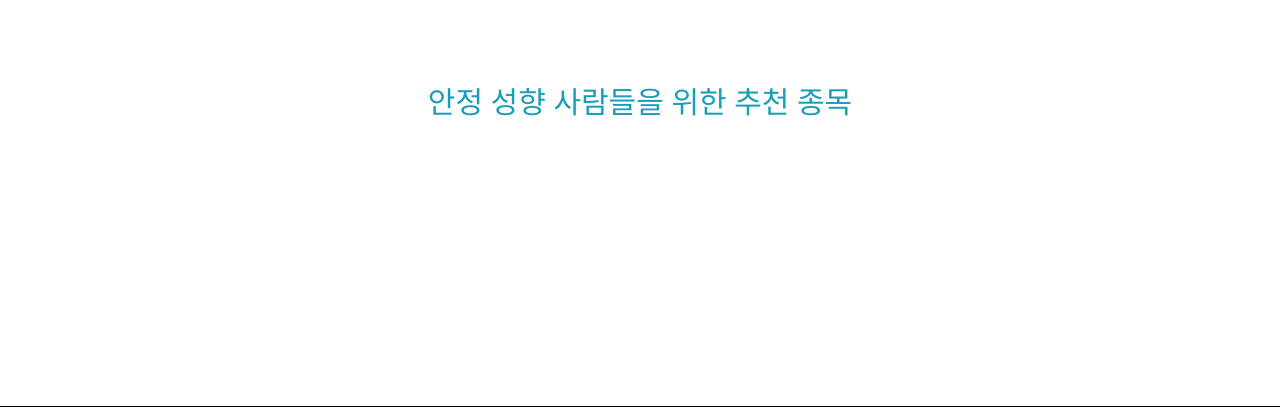
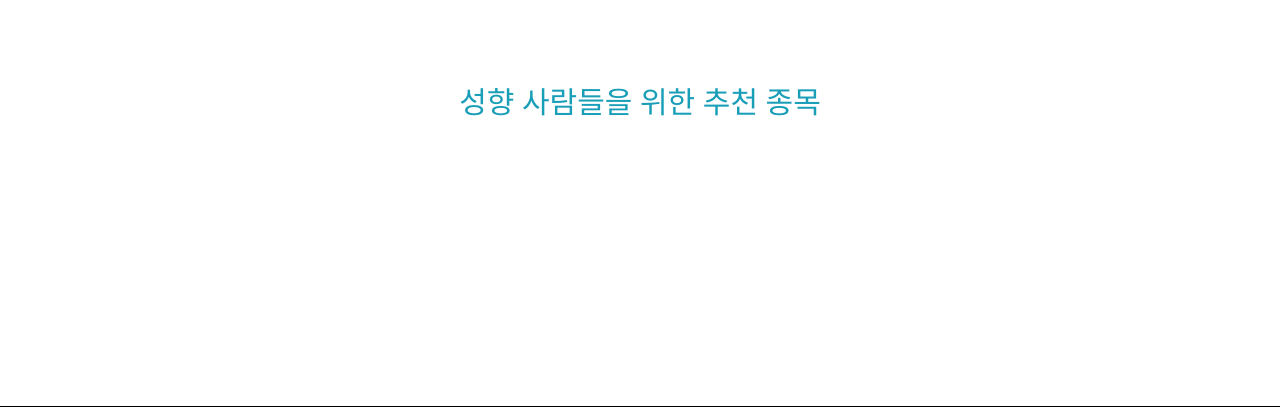
Before and after one commit to heej-ng/osp_team_project, a Flask app: template templates/attack.html in a window 1280 px wide. Shown: the part 70-477 px from the top of the page. Run offline with Flask 2, Linux system fonts and the light colour scheme; the template is opened without the code that fills it, so the values that code supplies are empty; some libraries are stand-ins or nearby versions.

Commit message:
Update attack.html

```diff
--- a/templates/attack.html
+++ b/templates/attack.html
@@ -75,7 +75,7 @@
   <section class="features" id="features">
     <div class="container">
       <h2 class="text-center">
-        안정 성향 사람들을 위한 추천 종목
+         성향 사람들을 위한 추천 종목
       </h2>
 
       <p>{{attack}}</p>
```
